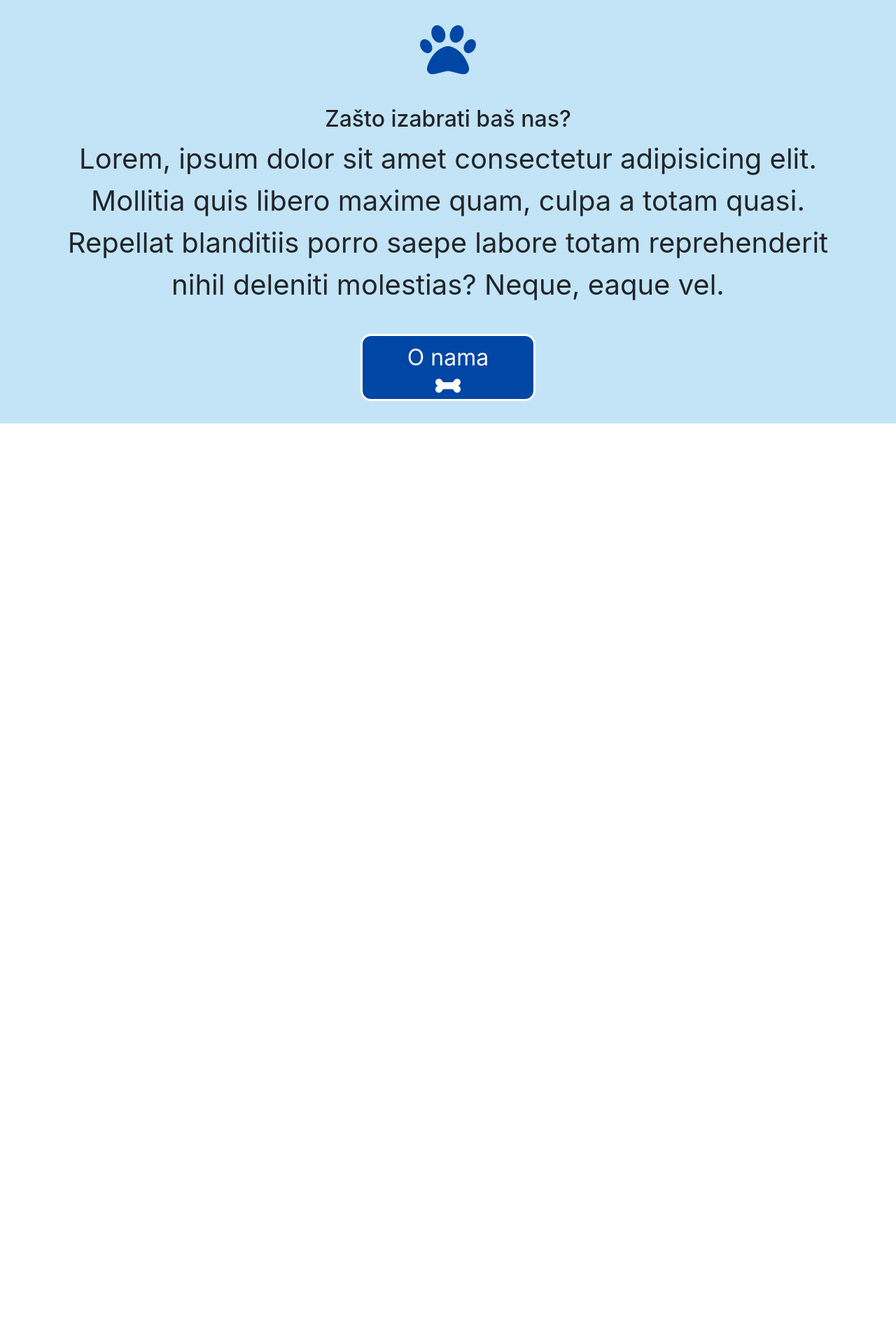
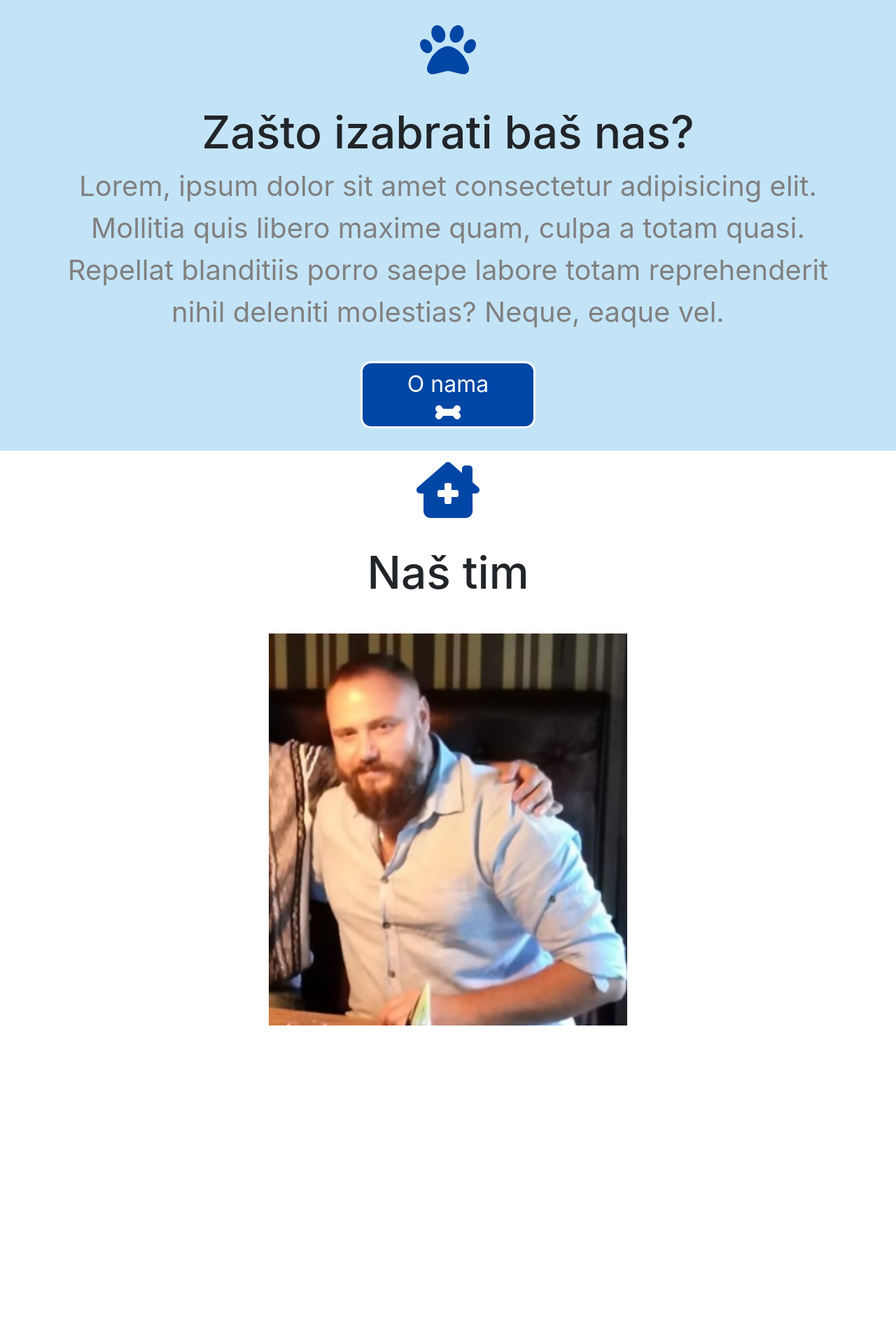
Before and after one commit to nikolarangelov/vetAmbulanta, a PHP site: page / in a window 1280 px wide. Shown: the part 757-2677 px from the top of the page at 70% size. Run offline with PHP 8.4, Linux system fonts and the light colour scheme; some libraries are stand-ins or nearby versions.

Commit message:
dodat nas tim sekcija

```diff
--- /dev/null
+++ b/css/_mixins.scss
@@ -0,0 +1,37 @@
+// h2 mixin
+@mixin iconH2 {
+    i{
+        font-size: 5em;
+        color: $logo_plava;
+        margin-bottom: .5em;
+        &:hover{
+            transform: scale(1.2);
+             transition: all .4s;
+            color: gray;
+        }
+    }
+    h2{
+        transition: .4s all;
+        font-size: 4em;
+        &:hover{
+            transform: scale(1.5) ;
+            transition: .4s all;
+            color: gray;
+        }
+    }
+}
+@mixin flex-center {
+            display: flex;
+            flex-direction: column;
+            justify-content: center;
+            align-items: center;
+}
+@mixin darken {
+    background-color: rgba(128, 128, 128, 0.472);
+        height: 100%;
+        width:100%;
+        position: absolute;
+        bottom: -100%;
+        left: 0;
+        color: #fff;
+}
--- a/css/style.css
+++ b/css/style.css
@@ -229,6 +229,20 @@ header ul .fb:hover {
   text-align: center;
   font-size: 2.5em;
   margin-bottom: 1em;
+  color: gray;
+}
+
+.special .container .row .col-12 h2 {
+  font-size: 4em;
+  -webkit-transition: all .4s;
+  transition: all .4s;
+}
+
+.special .container .row .col-12 h2:hover {
+  -webkit-transform: scale(1.2);
+          transform: scale(1.2);
+  -webkit-transition: all .4s;
+  transition: all .4s;
 }
 
 .special .container .row .col-12 .fas.fa-paw.large {
@@ -254,4 +268,85 @@ header ul .fb:hover {
 .special .container .row .col-12 .dugme p {
   margin: 0%;
 }
+
+.about {
+  display: -webkit-box;
+  display: -ms-flexbox;
+  display: flex;
+  -webkit-box-orient: vertical;
+  -webkit-box-direction: normal;
+      -ms-flex-direction: column;
+          flex-direction: column;
+  -webkit-box-pack: center;
+      -ms-flex-pack: center;
+          justify-content: center;
+  -webkit-box-align: center;
+      -ms-flex-align: center;
+          align-items: center;
+}
+
+.about i {
+  font-size: 5em;
+  color: #0046a5;
+  margin-bottom: .5em;
+}
+
+.about i:hover {
+  -webkit-transform: scale(1.2);
+          transform: scale(1.2);
+  -webkit-transition: all .4s;
+  transition: all .4s;
+  color: gray;
+}
+
+.about h2 {
+  -webkit-transition: .4s all;
+  transition: .4s all;
+  font-size: 4em;
+}
+
+.about h2:hover {
+  -webkit-transform: scale(1.5);
+          transform: scale(1.5);
+  -webkit-transition: .4s all;
+  transition: .4s all;
+  color: gray;
+}
+
+.about .rados {
+  height: 70vh;
+  width: 40%;
+  background-image: url(/img/rados.png);
+  background-repeat: no-repeat;
+  background-size: cover;
+  position: relative;
+  overflow: hidden;
+}
+
+.about .rados:hover .rados-darken {
+  bottom: 0px;
+}
+
+.about .rados-darken {
+  display: -webkit-box;
+  display: -ms-flexbox;
+  display: flex;
+  -webkit-box-orient: vertical;
+  -webkit-box-direction: normal;
+      -ms-flex-direction: column;
+          flex-direction: column;
+  -webkit-box-pack: center;
+      -ms-flex-pack: center;
+          justify-content: center;
+  -webkit-box-align: center;
+      -ms-flex-align: center;
+          align-items: center;
+  background-color: rgba(128, 128, 128, 0.472);
+  height: 100%;
+  width: 100%;
+  position: absolute;
+  bottom: -100%;
+  left: 0;
+  color: #fff;
+}
 /*# sourceMappingURL=style.css.map */
--- a/css/style.scss
+++ b/css/style.scss
@@ -1,4 +1,5 @@
 @import 'variables';
+@import 'mixins';
 *{box-sizing: border-box;
 margin: 0px;
 padding: 0px;
@@ -59,13 +60,12 @@ background: linear-gradient(to right, #CFDEF3, #E0EAFC); /* W3C, IE 10+/ Edge, F
 .nav{
     width: 100%;
     height: fit-content;
-   // background-color: yellow;
     display: flex;
     justify-content: center;
     align-items: center;
     font-size: 2em;
     font-weight: bold;
-    // background-color: rgba(128, 128, 128, 0.397);
+
 
 
 
@@ -170,7 +170,7 @@ background: linear-gradient(to right, #CFDEF3, #E0EAFC); /* W3C, IE 10+/ Edge, F
 
 
 
-
+// Zašto izabrati baš nas
 .special{
 
     background-color: $bg-color;
@@ -187,7 +187,18 @@ background: linear-gradient(to right, #CFDEF3, #E0EAFC); /* W3C, IE 10+/ Edge, F
                     text-align: center;
                     font-size: 2.5em;
                     margin-bottom: 1em;
+                    color: gray;
                 }
+                h2{
+                    font-size: 4em;
+                    transition: all .4s;
+                    &:hover{
+                        transform: scale(1.2);
+                         transition: all .4s;
+
+                    }
+                }
+
                 .fas.fa-paw.large{
                     font-size: 5em;
                     color: $logo_plava;
@@ -197,11 +208,13 @@ background: linear-gradient(to right, #CFDEF3, #E0EAFC); /* W3C, IE 10+/ Edge, F
                          transition: all .4s;
                         color: gray;
                     }
+                }
 
-                }
+
                 .dugme{
                     p{
                         margin: 0%;
+
                     }
                     height: 3em;
                     font-size: 2em;
@@ -215,3 +228,29 @@ background: linear-gradient(to right, #CFDEF3, #E0EAFC); /* W3C, IE 10+/ Edge, F
         }
     }
 }
+// Naš tim sekcija
+.about{
+    @include flex-center;
+    @include iconH2;
+.rados{
+    height: 70vh;
+    width: 40%;
+    background-image: url(/img/rados.png);
+    background-repeat: no-repeat;
+    background-size: cover;
+    position: relative;
+    overflow: hidden;
+    &:hover{
+        .rados-darken{
+            bottom: 0px;
+        }
+    }
+
+    &-darken{
+        @include flex-center;
+        @include darken;
+
+    }
+}
+
+}
--- a/index.html
+++ b/index.html
@@ -91,6 +91,18 @@
     </div>
 </div>
 
+    <!-- About Us -->
+<div class="about mt-3">
+    <i class="fas fa-clinic-medical"></i>
+                <h2 class="mb-5">Naš tim</h2>
+    <div class="rados">
+        <div class="rados-darken">
+            <h3>Radoš Stojiljković</h3>
+            <span>Lorem ipsum dolor sit amet, consectetur adipisicing elit. Ducimus doloremque dolor laborum asperiores vel tenetur explicabo ad debitis nisi ipsam.</span>
+
+        </div>
+    </div>
+</div>
 
 
 
```
Also changed, not shown: hrana za pse1.jpg (added), hrana za pse2.jpg (added), hrana za pse3.jpg (added), img/jovana.png (added), img/rados.png (added), 1 other file.
